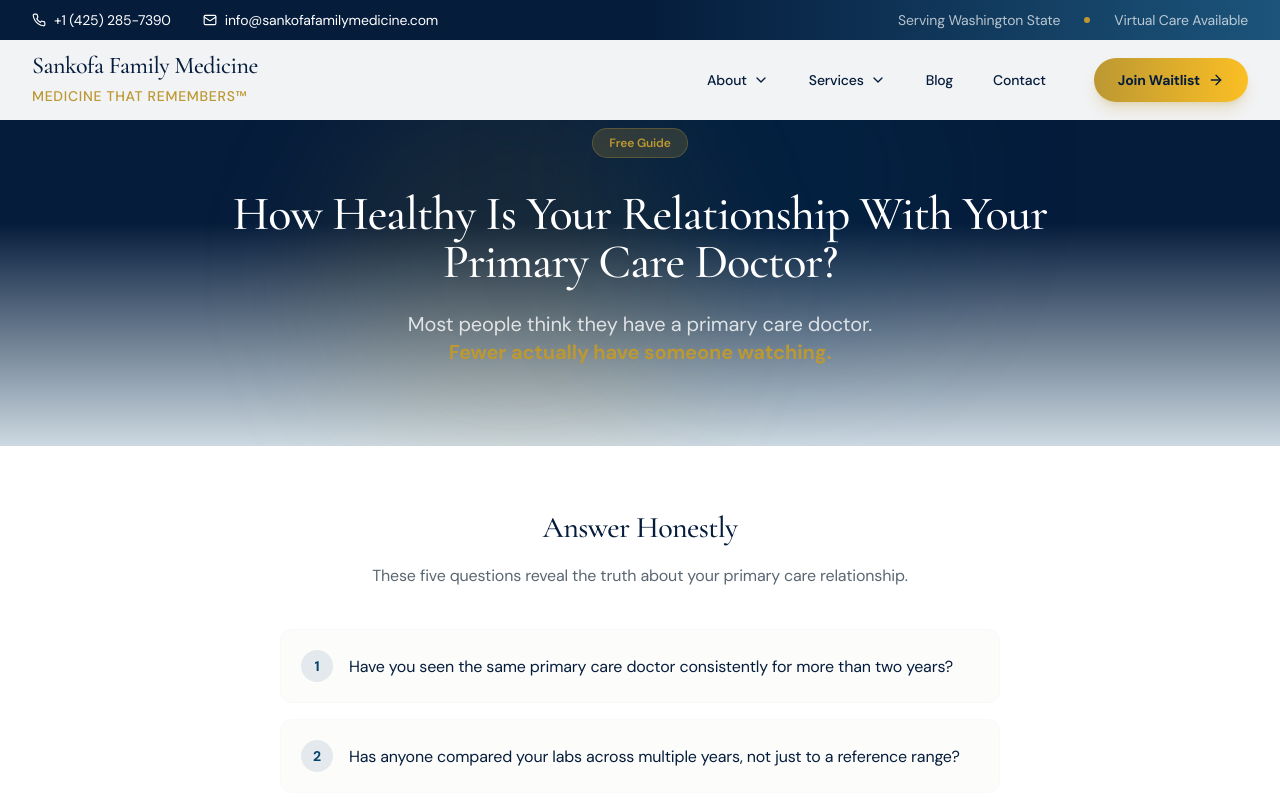
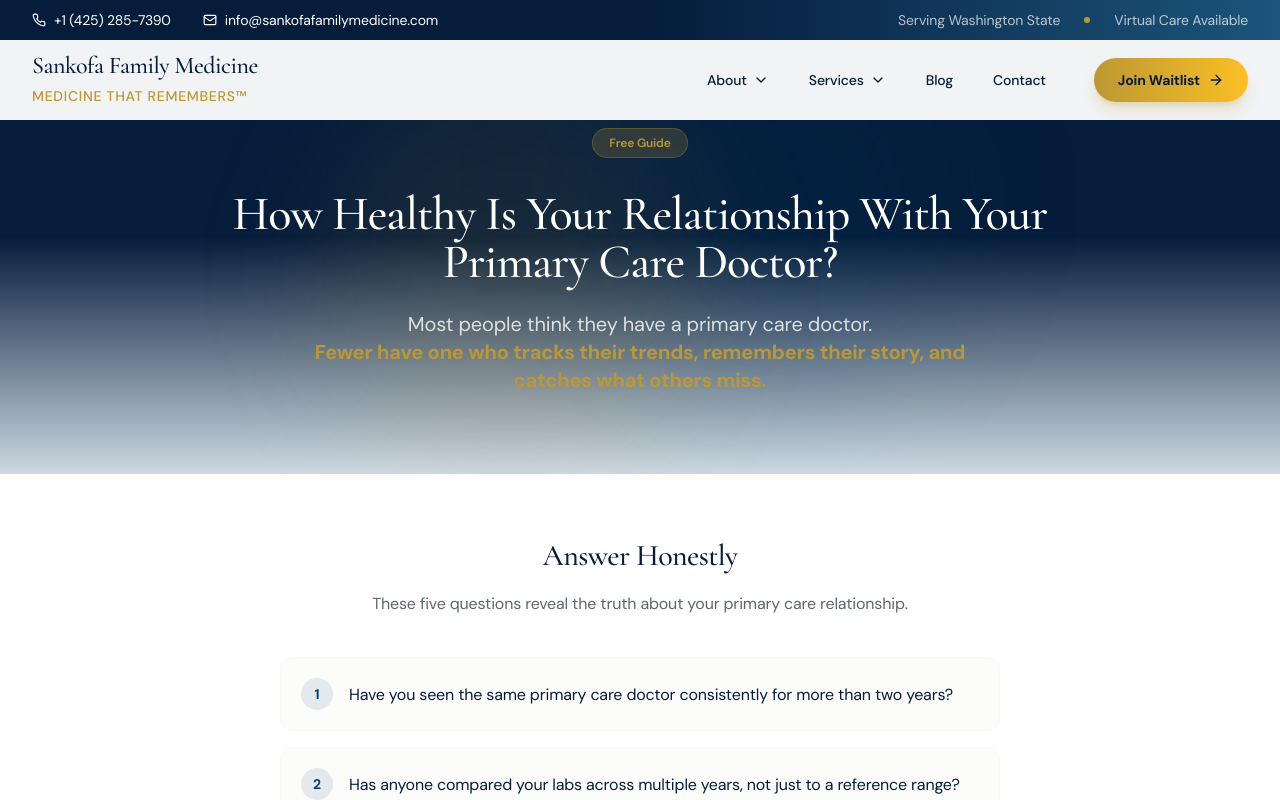
Before and after one commit to NDCHVISION/sfm-website, a Next.js app: page /resources/dpc-guide in a window 1280 px wide. Shown: the top 800 px of the page. Built offline with nearby package versions, Linux system fonts and the light colour scheme.

Commit message:
Strengthen landing page subtitle - tie to Medicine That Remembers

```diff
--- a/app/resources/dpc-guide/page.tsx
+++ b/app/resources/dpc-guide/page.tsx
@@ -53,7 +53,7 @@ export default function DPCGuideLandingPage() {
 
           <p className="text-xl text-white/80 max-w-2xl mx-auto">
             Most people think they have a primary care doctor.<br />
-            <strong className="text-sfm-gold">Fewer actually have someone watching.</strong>
+            <strong className="text-sfm-gold">Fewer have one who tracks their trends, remembers their story, and catches what others miss.</strong>
           </p>
         </div>
       </section>
```
